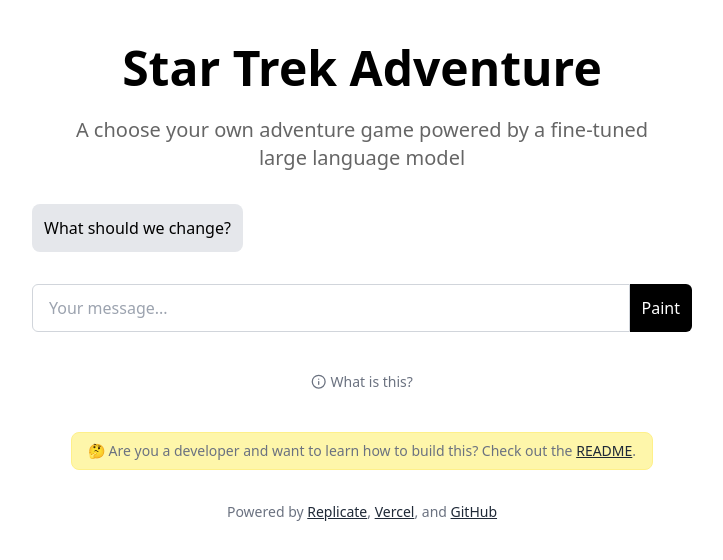
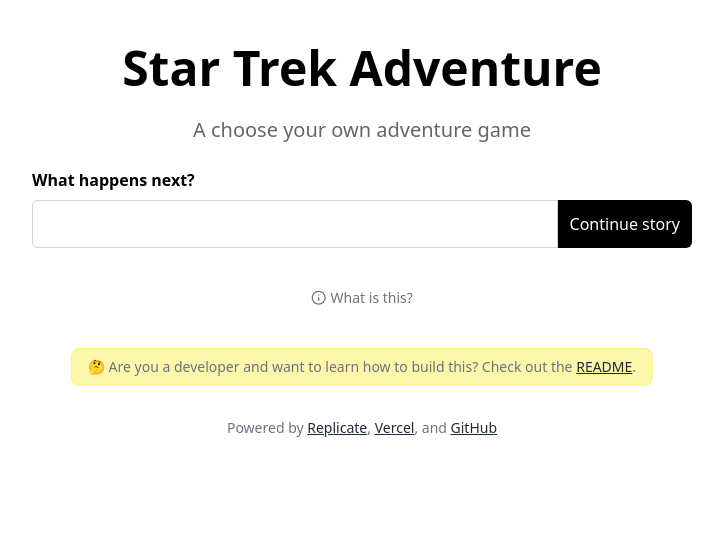
Before and after one commit to replicate/star-trek-nextjs, a Next.js app: page / in a window 1280 px wide. Shown: the top 560 px of the page, without its empty margins (278-1001 px from the left). Built offline with nearby package versions, Linux system fonts and the light colour scheme.

Commit message:
Start with a simple chat/response

```diff
--- a/components/messages.js
+++ b/components/messages.js
@@ -16,19 +16,9 @@
       {events.map((ev, index) => {
         if (ev.replicate) {
           return (
-            <Fragment key={"replicate-" + index}>
-              <Message sender="replicate" isSameSender>
-                {ev.replicate.output}
-              </Message>
-
-              {(isProcessing || index < events.length - 1) && (
-                <Message sender="replicate" isSameSender>
-                  {index === 0
-                    ? "What should we change?"
-                    : "What should we change now?"}
-                </Message>
-              )}
-            </Fragment>
+            <Message key={"replicate-" + index} sender="replicate" isSameSender>
+              {ev.replicate.output}
+            </Message>
           );
         }
 
--- a/components/prompt-form.js
+++ b/components/prompt-form.js
@@ -25,22 +25,17 @@
 
   return (
     <form onSubmit={handleSubmit} className="animate-in fade-in duration-700">
-      <Message sender="replicate" isSameSender>
-        <label htmlFor="prompt-input">
-          {isFirstPrompt
-            ? "What should we change?"
-            : "What should we change now?"}
-        </label>
-      </Message>
+      <label htmlFor="prompt-input" className="font-bold">
+        What happens next?
+      </label>
 
-      <div className="flex mt-8">
+      <div className="flex mt-2">
         <input
           id="prompt-input"
           type="text"
           name="prompt"
           value={prompt}
           onChange={(e) => setPrompt(e.target.value)}
-          placeholder="Your message..."
           className={`block w-full flex-grow${
             disabled ? " rounded-md" : " rounded-l-md"
           }`}
@@ -52,7 +47,7 @@
             className="bg-black text-white rounded-r-md text-small inline-block p-3 flex-none"
             type="submit"
           >
-            Paint
+            Continue story
           </button>
         )}
       </div>
--- a/pages/api/predictions/index.js
+++ b/pages/api/predictions/index.js
@@ -16,7 +16,8 @@
   const body = JSON.stringify({
     version: "2014ee1247354f2e81c0b3650d71ca715bc1e610189855f134c30ecb841fae21",
     input: {
-      prompt: 'Simply put, the theory of relativity states that'
+      max_length: 100,
+      prompt: req.body.prompt,
     }
   });
 
--- a/pages/index.js
+++ b/pages/index.js
@@ -8,7 +8,7 @@
 const sleep = (ms) => new Promise((r) => setTimeout(r, ms));
 
 export const appName = "Star Trek Adventure";
-export const appSubtitle = "A choose your own adventure game powered by a fine-tuned large language model";
+export const appSubtitle = "A choose your own adventure game";
 export const appMetaDescription = "Play a Star Trek choose your own adventure game, with the help of an AI.";
 
 export default function Home() {
```
